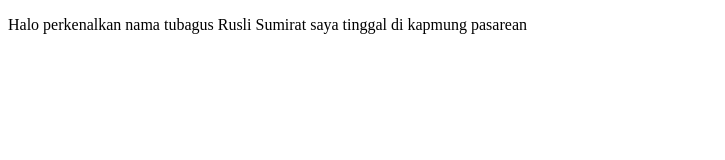
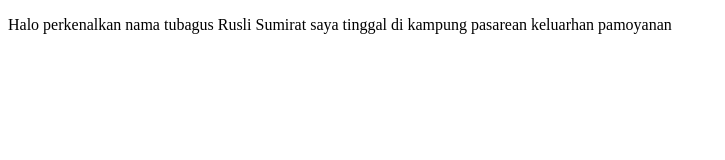
Before and after one commit to tubagus-rusli/praktikum-pwl-3-2024, a plain HTML site: page pertemuan-1/file5.html in a window 1280 px wide. Shown: the whole page, without its empty margins (0-725 px from the left). Drawn offline with Linux system fonts and the light colour scheme.

Commit message:
perubahan pada alamat

```diff
--- a/pertemuan-1/file5.html
+++ b/pertemuan-1/file5.html
@@ -13,6 +13,6 @@
 
 
 
-    <p>Halo perkenalkan nama tubagus Rusli Sumirat saya tinggal di kapmung pasarean</p>
+    <p>Halo perkenalkan nama tubagus Rusli Sumirat saya tinggal di kampung pasarean keluarhan pamoyanan</p>
 </body>
 </html>
```
